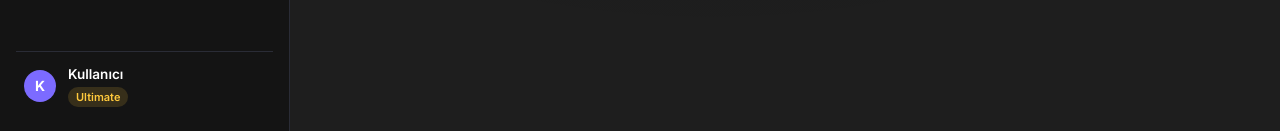
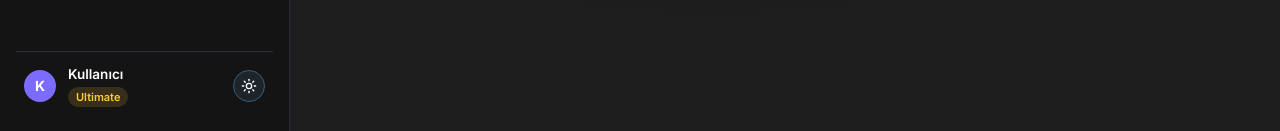
Before and after one commit to sasw-works/kick-my-apps, a Next.js app: page /console in a window 1280 px wide. Shown: the part 669-800 px from the top of the page. Built offline with nearby package versions, Linux system fonts and the light colour scheme.

Commit message:
Add Light/Dark theme toggle to Console sidebar, placed at the right edge of the user profile row (matching common dashboard patterns). Same style logic as the marketing Header's toggle: purple bg + Moon icon in light, glass bg + Sun icon in dark

```diff
--- a/app/components/AppSidebar.jsx
+++ b/app/components/AppSidebar.jsx
@@ -3,8 +3,9 @@
 import React from "react";
 import Link from "next/link";
 import { usePathname } from "next/navigation";
-import { LayoutDashboard, ClipboardList, GitCompare, Radio } from "lucide-react";
+import { LayoutDashboard, ClipboardList, GitCompare, Radio, Moon, Sun } from "lucide-react";
 import LogoMark from "./LogoMark";
+import { useTheme } from "./ThemeProvider";
 
 const NAV_ITEMS = [
   { href: "/console", label: "Dashboard", icon: LayoutDashboard },
@@ -15,6 +16,7 @@ const NAV_ITEMS = [
 
 export default function AppSidebar() {
   const pathname = usePathname();
+  const { theme, toggleTheme } = useTheme();
 
   return (
     <aside className="kma-sidebar">
@@ -49,6 +51,12 @@ export default function AppSidebar() {
           font-size: 11px; font-weight: 600; color: var(--yellow); background: color-mix(in srgb, var(--yellow) 15%, transparent);
           padding: 2px 8px; border-radius: 999px; width: fit-content; margin-top: 2px;
         }
+        .kma-sidebar-theme {
+          margin-left: auto; flex-shrink: 0; width: 32px; height: 32px; border-radius: 50%;
+          display: flex; align-items: center; justify-content: center; cursor: pointer;
+          background: var(--glass-bg); border: 1px solid var(--glass-border);
+        }
+        .kma-sidebar-theme-light { background: var(--blue-100); border: none; }
       `}</style>
 
       <div className="kma-sidebar-logo">
@@ -76,6 +84,14 @@ export default function AppSidebar() {
           <div style={{ fontSize: 13.5, fontWeight: 600, color: "var(--chalk)" }}>Kullanıcı</div>
           <div className="kma-sidebar-plan">Ultimate</div>
         </div>
+        <button
+          type="button"
+          className={`kma-sidebar-theme ${theme === "light" ? "kma-sidebar-theme-light" : ""}`}
+          aria-label="Toggle theme"
+          onClick={toggleTheme}
+        >
+          {theme === "light" ? <Moon size={16} color="#ffffff" /> : <Sun size={16} color="var(--chalk)" />}
+        </button>
       </div>
     </aside>
   );
```
